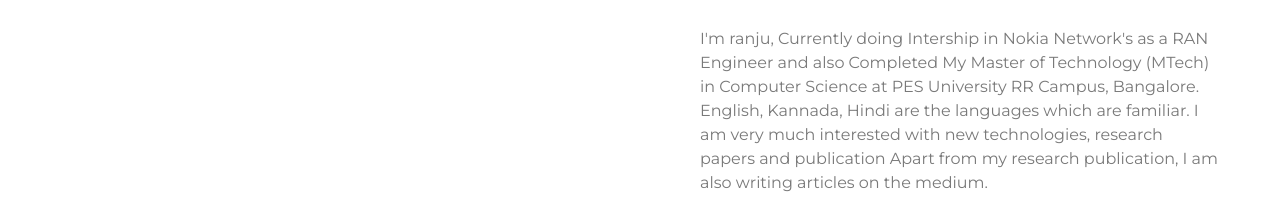
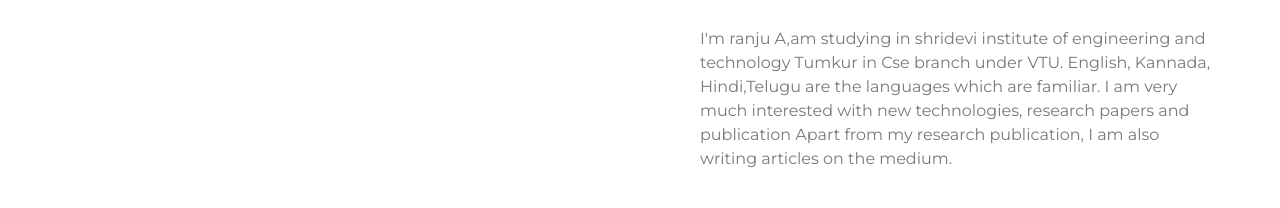
Before and after one commit to ranju8951/ranju8951.github.io, a plain HTML site: page index.html in a window 1280 px wide. Shown: the part 539-747 px from the top of the page. Drawn offline with nearby package versions, Linux system fonts and the light colour scheme.

Commit message:
Update index.html

```diff
--- a/index.html
+++ b/index.html
@@ -99,9 +99,9 @@
                             </div>
                             <div class="about-text">
                                 <p>
-                                   I'm ranju, Currently doing Intership in Nokia Network's as a RAN Engineer and also Completed My Master of Technology (MTech) in Computer Science at PES University RR Campus, Bangalore.
+                                   I'm ranju A,am studying in shridevi institute of engineering and technology Tumkur in Cse branch under VTU.
 
-								   English, Kannada, Hindi are the languages which are familiar.
+								   English, Kannada, Hindi,Telugu are the languages which are familiar.
 
 								   I am very much interested with new technologies, research papers and publication Apart from my research publication, I am also writing  articles on the medium.</p>
 
@@ -324,7 +324,7 @@
                             <h2>Karnataka Secondary Education Examination Board</h2>
                             <h4>X grade</h4>
                             <p>
-                                I have completed my Secondary Education – 10th Grade in KARNATAKA SECONDARY EDUCATION EXAMINATION at Jnanabodhini High school ,PAVAGADA </p>
+                                I have completed my Secondary Education – 10th Grade in KARNATAKA SECONDARY BOARD. Govt Hight School Udbal(U),dist: Raichur </p>
                         </div>
                     </div>
 
```
